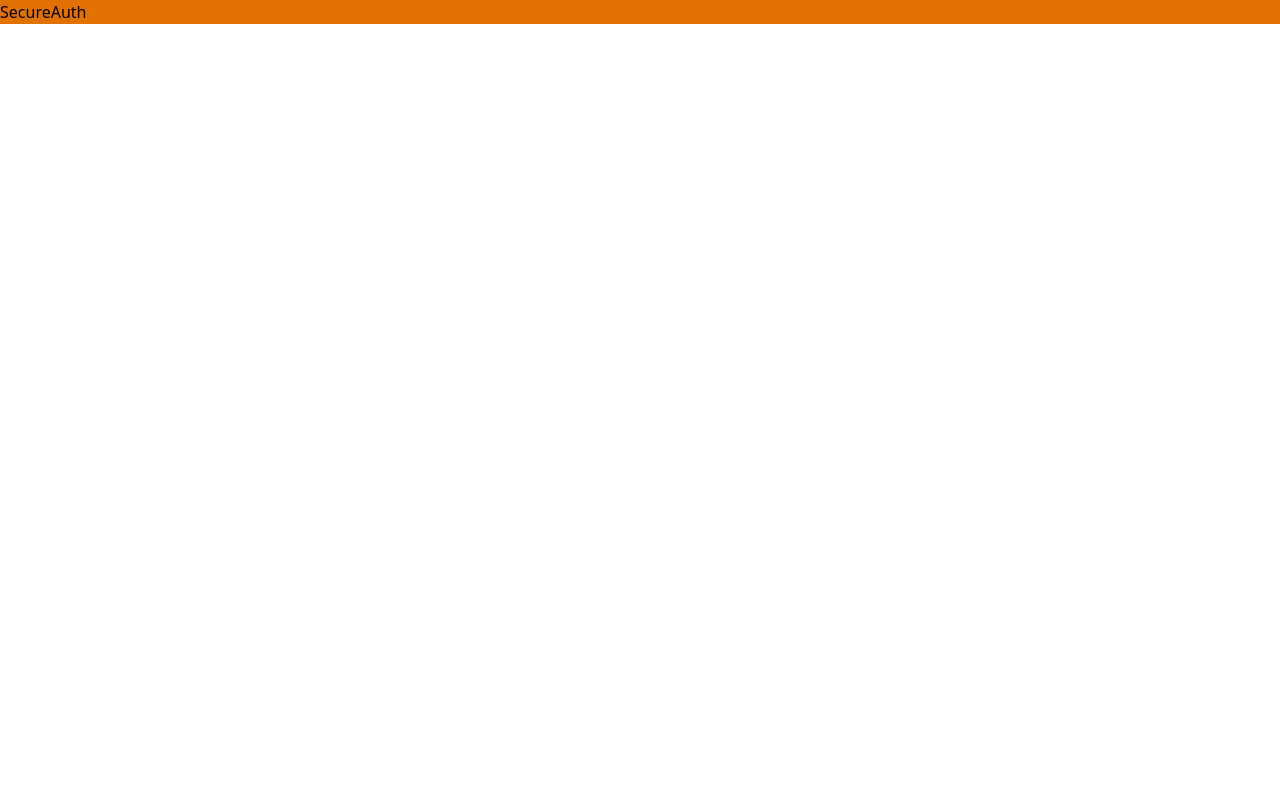
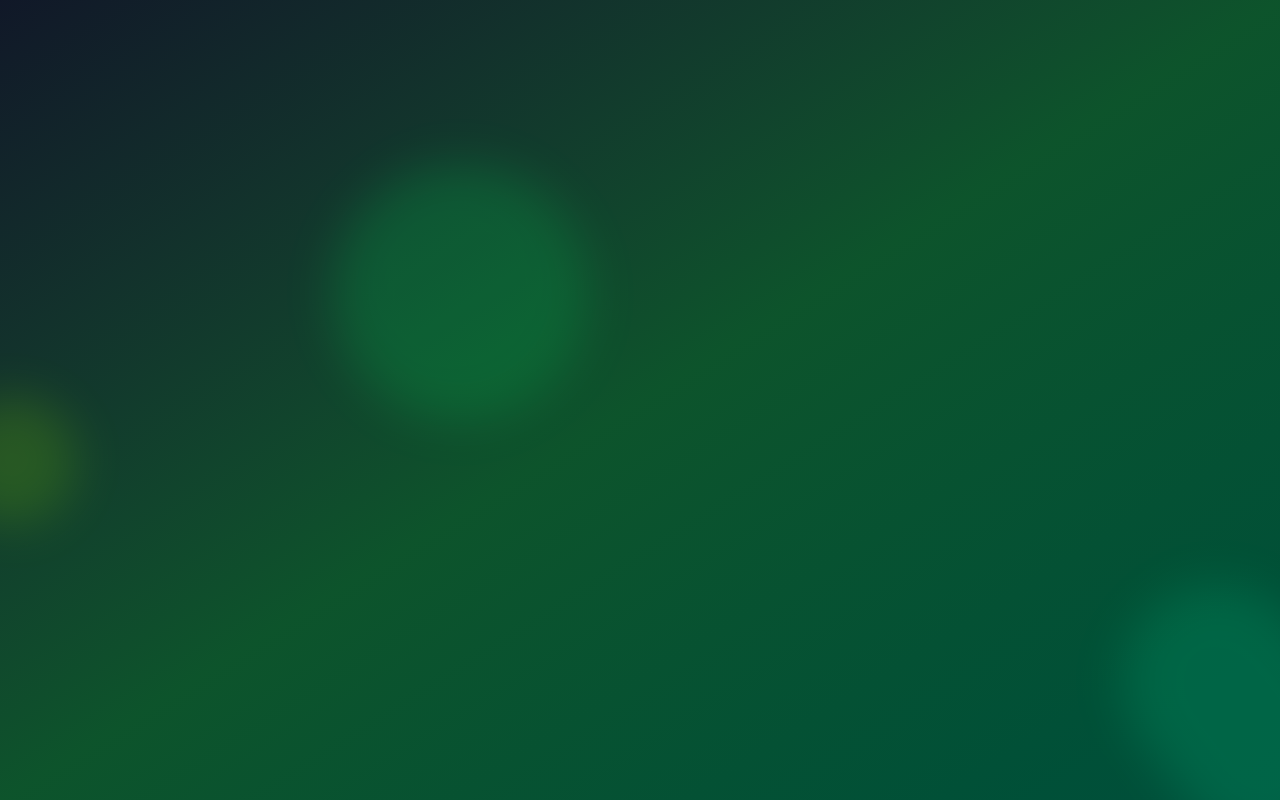
Before and after one commit to Pauline-Oraro/SecureAuth, a React app in the folder frontend/: page / in a window 1280 px wide. Built offline with nearby package versions, Linux system fonts and the light colour scheme; the HTML template or start-up script is replaced by a standard one.

Commit message:
floating shape component

```diff
--- a/frontend/src/App.jsx
+++ b/frontend/src/App.jsx
@@ -1,13 +1,36 @@
-
-
+import FloatingShape from "./components/FloatingShape.jsx"
 
 function App() {
 
 
   return (
-    <>
-      <div className="bg-amber-600">SecureAuth</div>
-    </>
+    <div className="min-h-screen bg-gradient-to-br from-gray-900 via-green-900 to-emerald-900 flex items-center justify-center relative overflow-hidden">
+
+      <FloatingShape
+      color="bg-green-500"
+      size="w-64 h-64"
+      top="-5%"
+      left="10%"
+      delay={0}
+      />
+
+      <FloatingShape
+      color="bg-emerald-500"
+      size="w-68 h-48"
+      top="70%"
+      left="80%"
+      delay={5}
+      />
+
+      <FloatingShape
+      color="bg-lime-500"
+      size="w-32 h-32"
+      top="40%"
+      left="-10%"
+      delay={2}
+      />
+
+    </div>
   )
 }
 
--- /dev/null
+++ b/frontend/src/components/FloatingShape.jsx
@@ -0,0 +1,26 @@
+import { motion } from "framer-motion";
+
+const FloatingShape = ({color, size, top, left, delay}) => {
+  return (
+    <motion.div
+			className={`absolute rounded-full ${color} ${size} opacity-20 blur-xl`}
+			style={{ top, left }}
+			animate={{
+				y: ["0%", "100%", "0%"],
+				x: ["0%", "100%", "0%"],
+				rotate: [0, 360],
+			}}
+			transition={{
+				duration: 20,
+				ease: "linear",
+				repeat: Infinity,
+				delay,
+			}}
+			aria-hidden='true'
+		/>
+
+
+  )
+}
+
+export default FloatingShape
```
